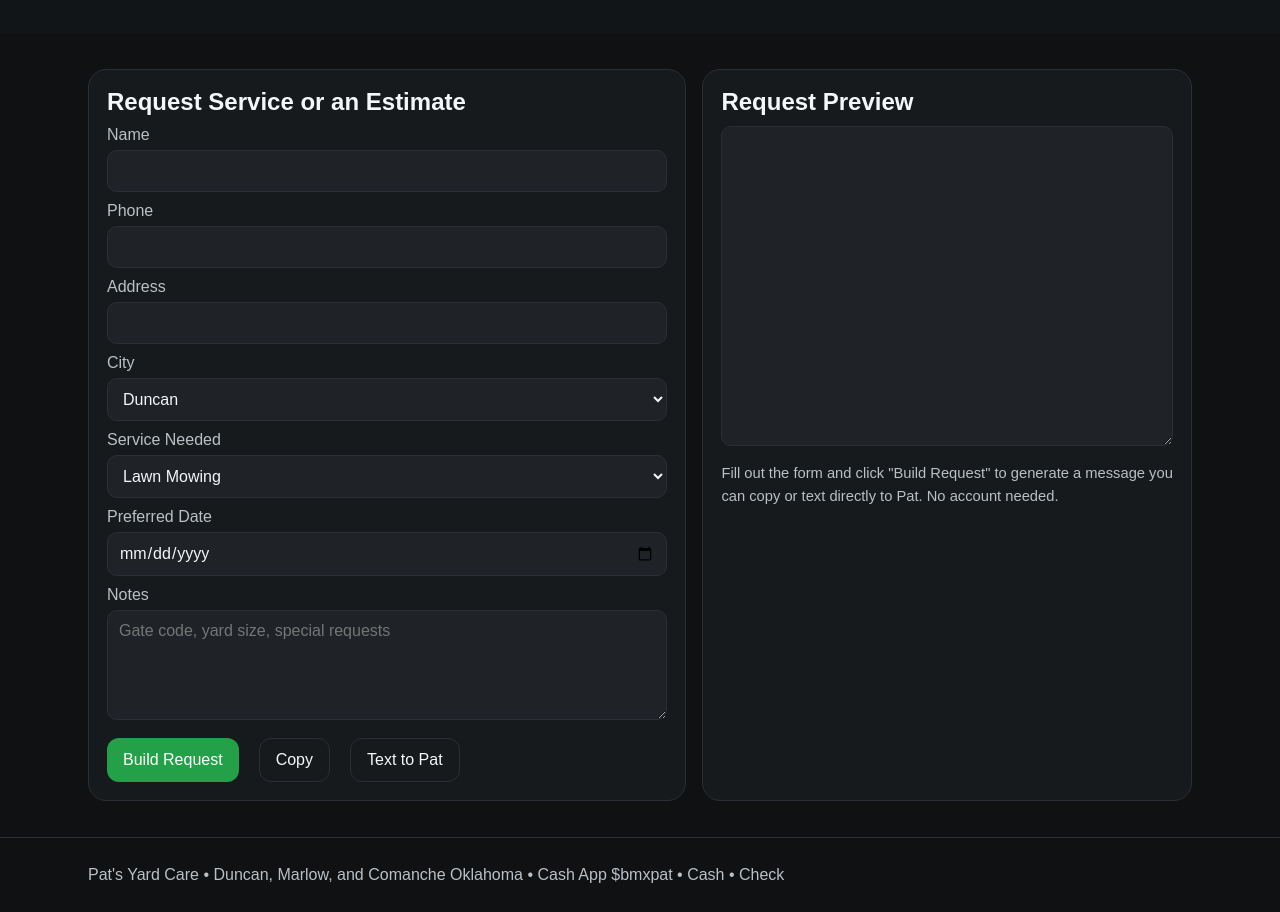
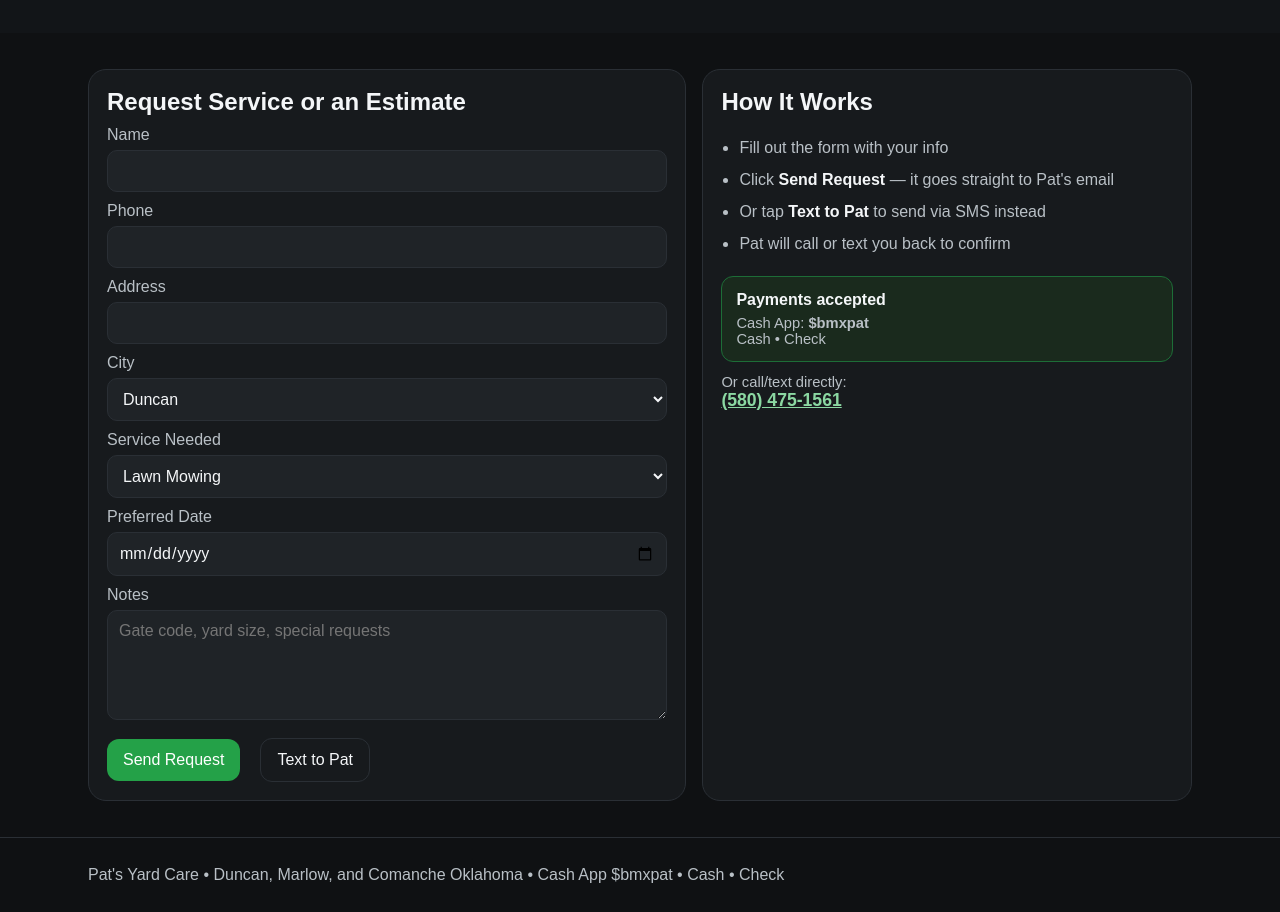
Before and after one commit to PatsYardCare-creator/Pat-s-Yard-Care, a plain HTML site: page website/index.html in a window 1280 px wide. Shown: the part 1100-2012 px from the top of the page. Drawn offline with Linux system fonts and the light colour scheme.

Commit message:
Integrate Web3Forms for service request submissions
Updated the contact form to use Web3Forms for submissions and added necessary fields.

```diff
--- a/website/index.html
+++ b/website/index.html
@@ -1,3 +1,4 @@
+
 <!DOCTYPE html>
 <html lang="en">
 <head>
@@ -92,25 +93,43 @@
       <div style="display:grid;grid-template-columns:1.1fr .9fr;gap:16px">
         <div class="card">
           <h2>Request Service or an Estimate</h2>
-          <label>Name</label><input id="name">
-          <label>Phone</label><input id="phone">
-          <label>Address</label><input id="address">
-          <label>City</label>
-          <select id="city"><option>Duncan</option><option>Marlow</option><option>Comanche</option></select>
-          <label>Service Needed</label>
-          <select id="service"><option>Lawn Mowing</option><option>Leaf Removal</option><option>Bush Trimming</option><option>Flower Beds</option><option>Yard Cleanup</option><option>Estimate Only</option></select>
-          <label>Preferred Date</label><input id="reqdate" type="date">
-          <label>Notes</label><textarea id="notes" placeholder="Gate code, yard size, special requests"></textarea>
-          <div style="margin-top:14px;display:flex;gap:10px;flex-wrap:wrap">
-            <button class="btn" onclick="buildRequest()">Build Request</button>
-            <button class="btn secondary" onclick="copyRequest()">Copy</button>
-            <a class="btn secondary" id="smsLink" href="#">Text to Pat</a>
-          </div>
+          <!-- Web3Forms: replace fa57bda7-4944-4f38-8f2a-cc54a82359d4 with your key from web3forms.com -->
+          <form id="contactForm" onsubmit="submitForm(event)">
+            <input type="hidden" name="access_key" value="fa57bda7-4944-4f38-8f2a-cc54a82359d4">
+            <input type="hidden" name="subject" value="New Service Request - Pat's Yard Care">
+            <input type="hidden" name="from_name" value="Pat's Yard Care Website">
+            <label>Name</label><input name="name" id="fname" required>
+            <label>Phone</label><input name="phone" id="fphone" required>
+            <label>Address</label><input name="address" id="faddress" required>
+            <label>City</label>
+            <select name="city" id="fcity"><option>Duncan</option><option>Marlow</option><option>Comanche</option></select>
+            <label>Service Needed</label>
+            <select name="service" id="fservice"><option>Lawn Mowing</option><option>Leaf Removal</option><option>Bush Trimming</option><option>Flower Beds</option><option>Yard Cleanup</option><option>Estimate Only</option></select>
+            <label>Preferred Date</label><input name="preferred_date" id="freqdate" type="date">
+            <label>Notes</label><textarea name="notes" id="fnotes" placeholder="Gate code, yard size, special requests"></textarea>
+            <div style="margin-top:14px;display:flex;gap:10px;flex-wrap:wrap;align-items:center">
+              <button type="submit" class="btn" id="submitBtn">Send Request</button>
+              <a class="btn secondary" id="smsLink" href="#" onclick="buildSmsLink()">Text to Pat</a>
+            </div>
+            <div id="formMsg" style="margin-top:12px;display:none;padding:12px;border-radius:10px"></div>
+          </form>
         </div>
         <div class="card">
-          <h2>Request Preview</h2>
-          <textarea id="preview" style="min-height:320px"></textarea>
-          <p class="small" style="margin-top:12px">Fill out the form and click "Build Request" to generate a message you can copy or text directly to Pat. No account needed.</p>
+          <h2>How It Works</h2>
+          <ul style="padding-left:18px;line-height:2;color:var(--muted)">
+            <li>Fill out the form with your info</li>
+            <li>Click <strong style="color:var(--text)">Send Request</strong> — it goes straight to Pat's email</li>
+            <li>Or tap <strong style="color:var(--text)">Text to Pat</strong> to send via SMS instead</li>
+            <li>Pat will call or text you back to confirm</li>
+          </ul>
+          <div style="margin-top:16px;padding:14px;background:#1a2a1d;border:1px solid #1d6d37;border-radius:12px">
+            <div style="font-weight:700;margin-bottom:6px">Payments accepted</div>
+            <div class="small">Cash App: <strong>$bmxpat</strong><br>Cash &bull; Check</div>
+          </div>
+          <div style="margin-top:12px" class="small">
+            Or call/text directly:<br>
+            <a href="tel:5804751561" style="color:#8bd8a2;font-size:1.1rem;font-weight:700">(580) 475-1561</a>
+          </div>
         </div>
       </div>
     </div>
@@ -123,12 +142,42 @@
   </footer>
 
 <script>
-function buildRequest(){
-  const text="Pat's Yard Care Request\n\nName: "+name.value+"\nPhone: "+phone.value+"\nAddress: "+address.value+"\nCity: "+city.value+"\nService: "+service.value+"\nDate: "+reqdate.value+"\nNotes: "+notes.value;
-  preview.value=text;
-  smsLink.href="sms:5804751561?body="+encodeURIComponent(text);
+async function submitForm(e) {
+  e.preventDefault();
+  const btn = document.getElementById("submitBtn");
+  const msg = document.getElementById("formMsg");
+  btn.disabled = true;
+  btn.textContent = "Sending...";
+
+  const data = new FormData(e.target);
+  const res = await fetch("https://api.web3forms.com/submit", {
+    method: "POST",
+    body: data
+  });
+  const json = await res.json();
+
+  msg.style.display = "block";
+  if (json.success) {
+    msg.style.background = "#10331b";
+    msg.style.border = "1px solid #1d6d37";
+    msg.style.color = "#7ecf98";
+    msg.textContent = "Request sent! Pat will be in touch soon.";
+    e.target.reset();
+    btn.textContent = "Send Request";
+    btn.disabled = false;
+  } else {
+    msg.style.background = "#2a1010";
+    msg.style.border = "1px solid #6d1d1d";
+    msg.style.color = "#cf7e7e";
+    msg.textContent = "Something went wrong. Please call or text Pat directly at (580) 475-1561.";
+    btn.textContent = "Send Request";
+    btn.disabled = false;
+  }
 }
-function copyRequest(){if(!preview.value)return alert("Build the request first.");preview.select();document.execCommand("copy");alert("Copied to clipboard.");}
+function buildSmsLink() {
+  const text = "Pat's Yard Care Request\n\nName: " + (fname.value||"") + "\nPhone: " + (fphone.value||"") + "\nAddress: " + (faddress.value||"") + "\nCity: " + fcity.value + "\nService: " + fservice.value + "\nDate: " + (freqdate.value||"") + "\nNotes: " + (fnotes.value||"");
+  document.getElementById("smsLink").href = "sms:5804751561?body=" + encodeURIComponent(text);
+}
 </script>
 </body>
 </html>
```
